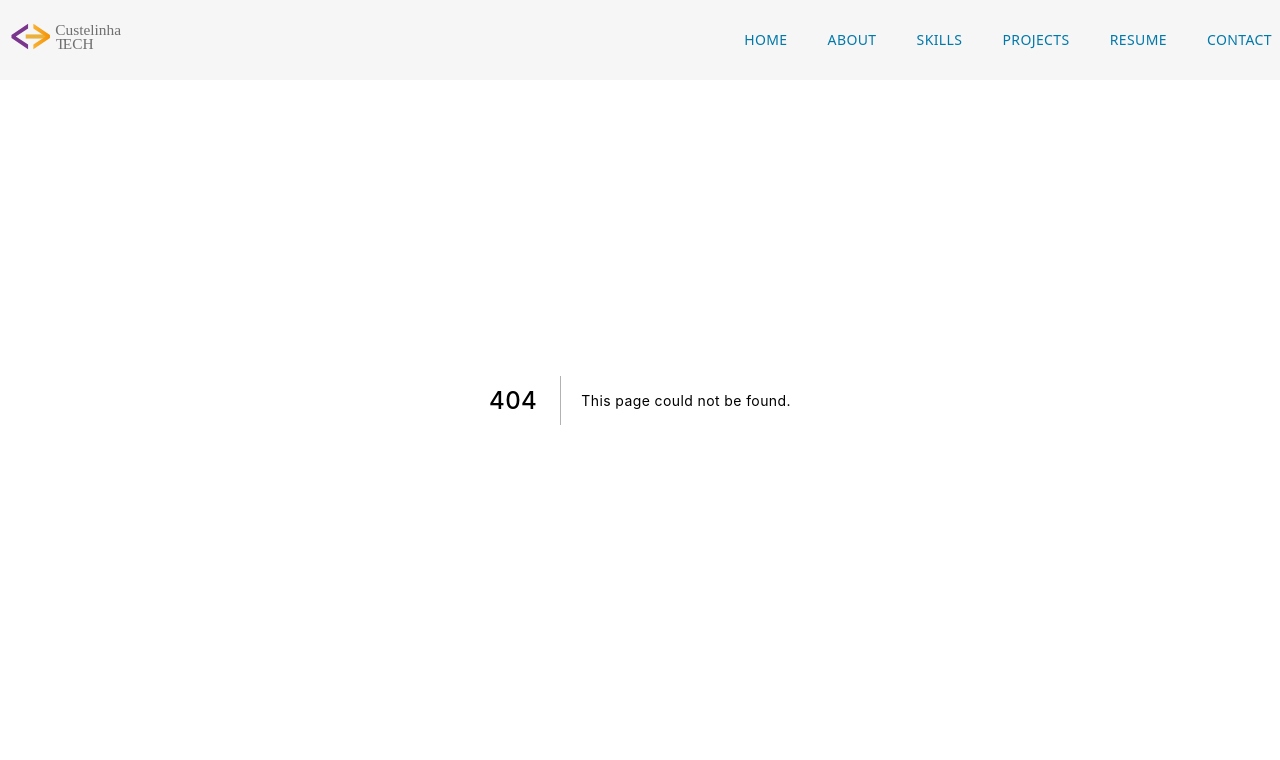
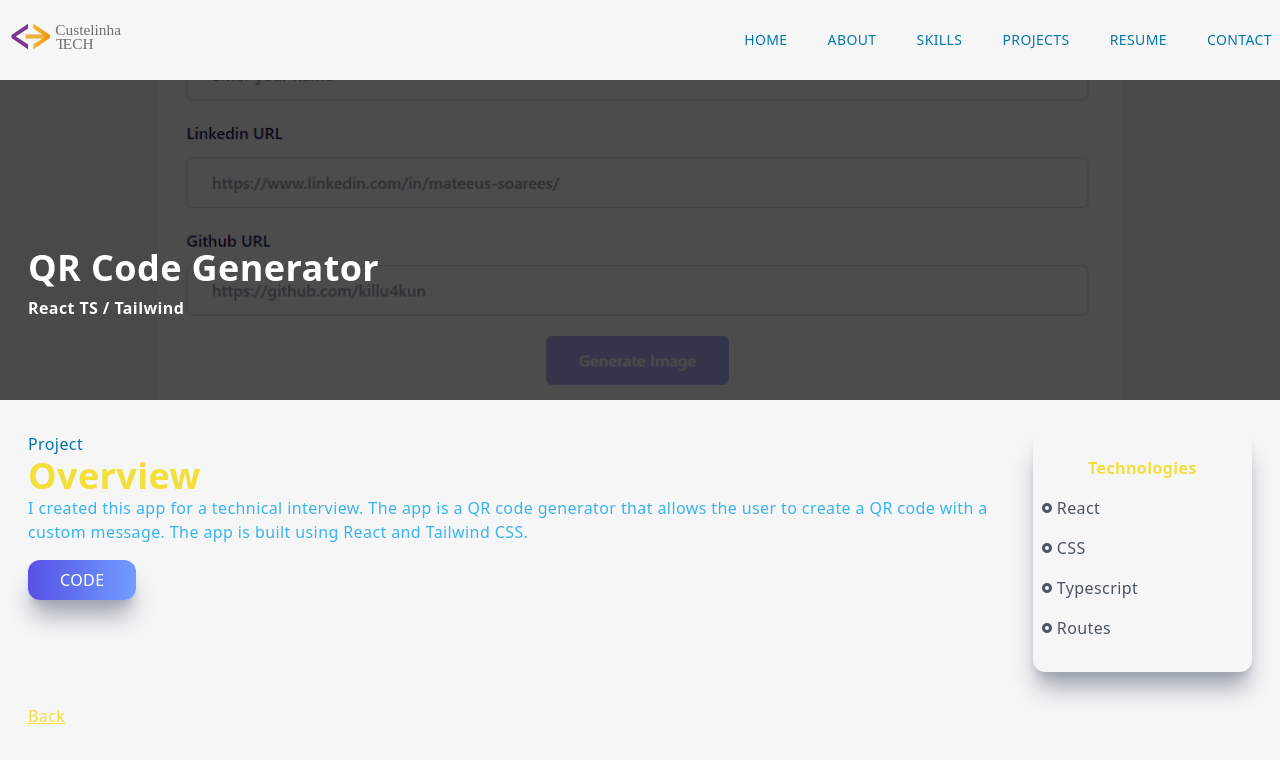
Before and after one commit to killu4kun/portfolio_nextjs, a Next.js app: page /qrCode in a window 1280 px wide. Before the commit this address had no page. Shown: the top 760 px of the page. Built offline with nearby package versions, Linux system fonts and the light colour scheme.

Commit message:
feat : add new qr code page

```diff
--- a/components/Projectx/index.jsx
+++ b/components/Projectx/index.jsx
@@ -1,8 +1,9 @@
 import React from "react";
-import houseImg from '../../public/assets/house.png'
-import pomodoroImg from '../../public/assets/pomodoro.png'
-import kilua from '../../public/assets/9kkd.gif'
-import ProjectItem from '../ProjectItem'
+import houseImg from "../../public/assets/house.png";
+import pomodoroImg from "../../public/assets/pomodoro.png";
+import kilua from "../../public/assets/9kkd.gif";
+import ProjectItem from "../ProjectItem";
+import qrCodImg from "../../public/assets/qr-code.png"
 
 const Projects = () => {
   return (
@@ -26,10 +27,10 @@
             tech="React Native"
           />
           <ProjectItem
-            title="IN PROGRESS"
-            backgroundImg={kilua}
-            projectUrl="/kilua"
-            tech="React JS"
+            title="QR CODE GENERATOR"
+            backgroundImg={qrCodImg}
+            projectUrl="/qrCode"
+            tech="React"
           />
           <ProjectItem
             title="TO BE MADE"
--- /dev/null
+++ b/pages/qrCode.jsx
@@ -0,0 +1,69 @@
+import Image from "next/image";
+import React from "react";
+import { RiRadioButtonFill } from "react-icons/ri";
+import Link from "next/link";
+import qrCodeImg from "../public/assets/qr-code.png";
+
+const qrCode = () => {
+  return (
+    <div className="w-full">
+      <div className="w-screen h-[50vh] relative">
+        <div className="absolute top-0 left-0 w-full h-[50vh] bg-black/70 z-10" />
+        <Image
+          className="absolute z-1"
+          layout="fill"
+          objectFit="contain"
+          src={qrCodeImg}
+          alt="/"
+        />
+        <div className="absolute top-[70%] max-w-[1240px] w-full left-[50%] right-[50%] translate-x-[-50%] translate-y-[-50%] text-white z-10 p-2">
+          <h2 className="py-2">QR Code Generator</h2>
+          <h3>React TS / Tailwind</h3>
+        </div>
+      </div>
+
+      <div className="max-w-[1240px] mx-auto p-2 grid md:grid-cols-5 gap-8 py-8">
+        <div className="col-span-4">
+          <p className="text-[#0078AA]">Project</p>
+          <h2 className="text-[#F2DF3A]">Overview</h2>
+          <p className="text-[#3AB4F2]">
+            I created this app for a technical interview. The app is a QR code
+            generator that allows the user to create a QR code with a custom
+            message. The app is built using React and Tailwind CSS.
+          </p>
+          <a
+            href="https://github.com/killu4kun/qr-code-generator"
+            target="_blank"
+            rel="noreferrer"
+          >
+            <button className="px-8 py-2 mt-4 mr-8">Code</button>
+          </a>
+        </div>
+        <div className="col-span-4 md:col-span-1 shadow-xl shadow-gray-400 rounded-xl py-4">
+          <div className="p-2">
+            <p className="text-center font-bold pb-2">Technologies</p>
+            <div className="grid grid-cols-3 md:grid-cols-1 ">
+              <p className="text-gray-600 py-2 flex items-center">
+                <RiRadioButtonFill className="pr-1" /> React
+              </p>
+              <p className="text-gray-600 py-2 flex items-center">
+                <RiRadioButtonFill className="pr-1" /> CSS
+              </p>
+              <p className="text-gray-600 py-2 flex items-center">
+                <RiRadioButtonFill className="pr-1" /> Typescript
+              </p>
+              <p className="text-gray-600 py-2 flex items-center">
+                <RiRadioButtonFill className="pr-1" /> Routes
+              </p>
+            </div>
+          </div>
+        </div>
+        <Link href="/#projects">
+          <p className="underline cursor-pointer">Back</p>
+        </Link>
+      </div>
+    </div>
+  );
+};
+
+export default qrCode;
```
Also changed, not shown: public/assets/qr-code.png (added).
